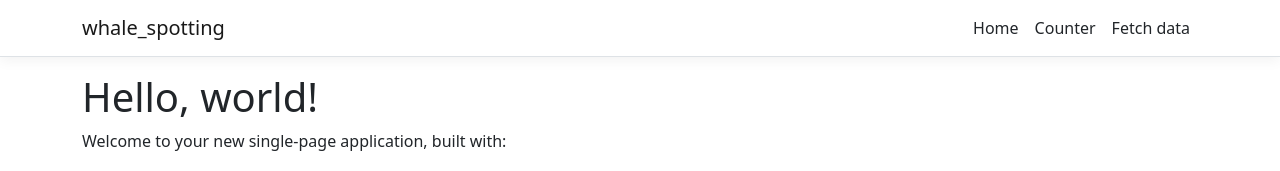
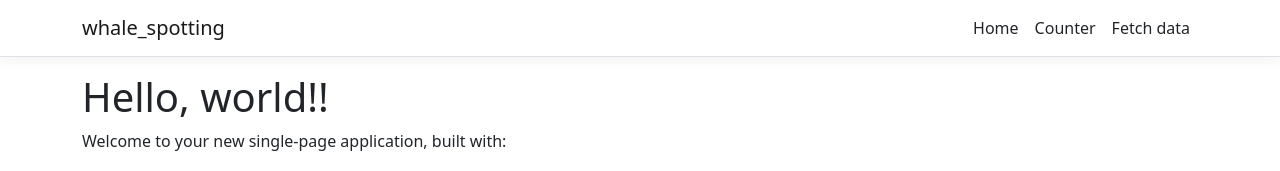
Before and after one commit to OPTIMIMCOW/MapFilter, a React (Create React App) app in the folder WhaleSpotting/react-app/: page / in a window 1280 px wide. Shown: the top 171 px of the page. Built offline with nearby package versions, Linux system fonts and the light colour scheme.

Commit message:
Add minor change to hello world

```diff
--- a/WhaleSpotting/react-app/src/components/Home.tsx
+++ b/WhaleSpotting/react-app/src/components/Home.tsx
@@ -3,7 +3,7 @@ import React from 'react';
 export default function Home() {
     return (
         <div>
-            <h1>Hello, world!</h1>
+            <h1>Hello, world!!</h1>
             <p>Welcome to your new single-page application, built with:</p>
             <ul>
                 <li><a href='https://get.asp.net/'>ASP.NET Core</a> and <a href='https://msdn.microsoft.com/en-us/library/67ef8sbd.aspx'>C#</a> for cross-platform server-side code</li>
```
